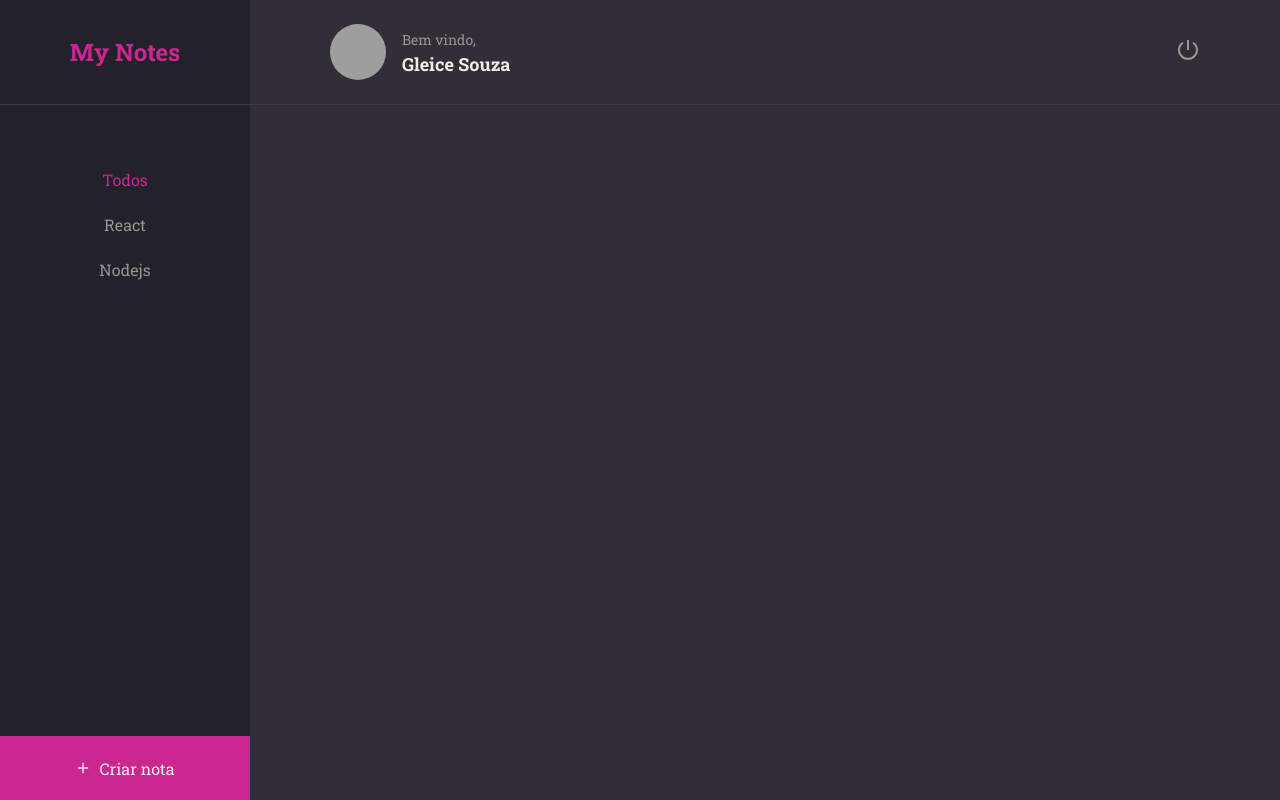
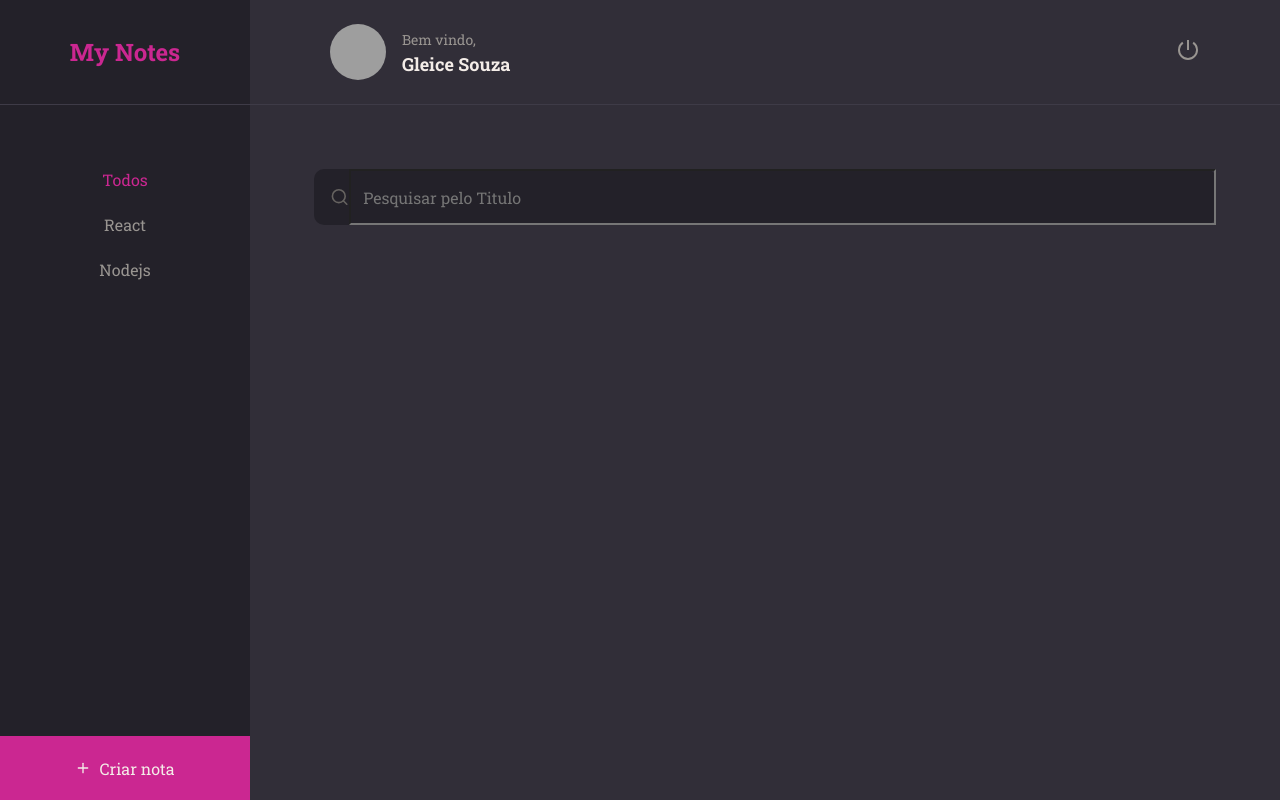
Before and after one commit to gleicebsouza/owner-my-notes, a React (Vite) app: page / in a window 1280 px wide. Built offline with nearby package versions, Linux system fonts and the light colour scheme; grey boxes are pictures that could not be loaded.

Commit message:
created research input and performed the adjustment

```diff
--- a/src/components/Header/styles.js
+++ b/src/components/Header/styles.js
@@ -6,7 +6,7 @@ export const Container = styled.div`
   height: 105px;
   width: 100%;
 
-  border-bottom-width:1px;
+  border-bottom-width: 1px;
   border-bottom-style: solid;
   border-bottom-color: ${({ theme }) => theme.COLORS.BACKGROUND_700};
 
@@ -42,7 +42,7 @@ export const Profile = styled.div`
 `
 export const Logout = styled.button`
   border: none;
-  background:none;
+  background: none;
 
   > svg {
     color: ${({ theme }) => theme.COLORS.GRAY_100};
--- /dev/null
+++ b/src/components/Input/index.jsx
@@ -0,0 +1,13 @@
+import { Container } from './styles';
+
+/* *Converter icon for Icon
+*Condição caso encontre icone:  {Icon && <Icon size={20} />}*/
+export function Input({ icon:Icon, ...rest }) {
+  return (
+    <Container>
+      {Icon && <Icon size={20} />}
+      <input {...rest} />
+    </Container>
+  )
+}
+// { Icon && <Icon size={20} />}
--- /dev/null
+++ b/src/components/Input/styles.js
@@ -0,0 +1,29 @@
+import styled from 'styled-components'
+
+export const Container = styled.div`
+  background-color: ${({ theme }) => theme.COLORS.BACKGROUND_900};
+  color: ${({ theme }) => theme.COLORS.GRAY_300};
+
+  width: 100%;
+  display: flex;
+  align-items: center;
+  margin-bottom: 8px;
+  border-radius: 10px;
+
+  > input {
+    width: 100%;
+    height: 56px;
+    padding: 12px;
+    color: ${({ theme }) => theme.COLORS.WHITE};
+    background: transparent;
+
+
+    &:placeholder {
+      color: ${({ theme }) => theme.COLORS.GRAY_300};
+    }
+  }
+  > svg {
+    margin-left: 16px;
+    cursor:pointer;
+  }
+`;
--- a/src/main.jsx
+++ b/src/main.jsx
@@ -6,7 +6,7 @@ import GlobalStyles from './styles/global'
 import theme from './styles/theme'
 //import { Details } from './pages/Details/Index'
 import { Home } from './pages/Home'
-//import { Home } from './pages/Home'
+
 
 
 ReactDOM.createRoot(document.getElementById('root')).render(
--- a/src/pages/Home/index.jsx
+++ b/src/pages/Home/index.jsx
@@ -1,7 +1,8 @@
-import { FiPlus} from 'react-icons/fi'
+import { FiPlus,FiSearch} from 'react-icons/fi'
 import { Container, Brand,Menu,Search,Content,NewNote } from './styles'
 
 import {Header} from '../../components/Header'
+import {Input} from '../../components/Input/index'
 import {ButtonText} from '../../components/ButtonText'
 
 export function Home(){
@@ -16,9 +17,10 @@ export function Home(){
           <li><ButtonText title="Todos" isActive /></li>
           <li><ButtonText title="React" /></li>
           <li><ButtonText title="Nodejs"  /></li>
-
         </Menu>
         <Search>
+
+          <Input placeholder="Pesquisar pelo Titulo" icon={FiSearch} />
         </Search>
 
         <Content>
--- a/src/pages/Home/styles.js
+++ b/src/pages/Home/styles.js
@@ -49,6 +49,8 @@ export const Menu = styled.ul`
 
 export const Search = styled.div`
   grid-area: search;
+  padding: 64px 64px 0;
+
   //background-color: violet;
 `
 
```
Also changed, not shown: src/components/Note/index.jsx (added, +20 -0 lines), src/components/Note/styles.js (added).
